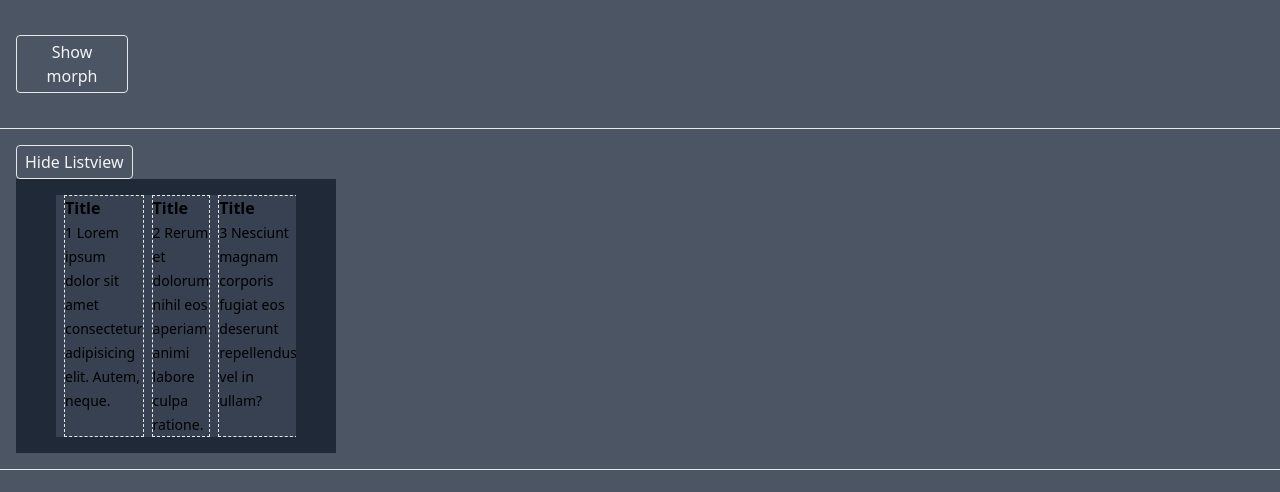
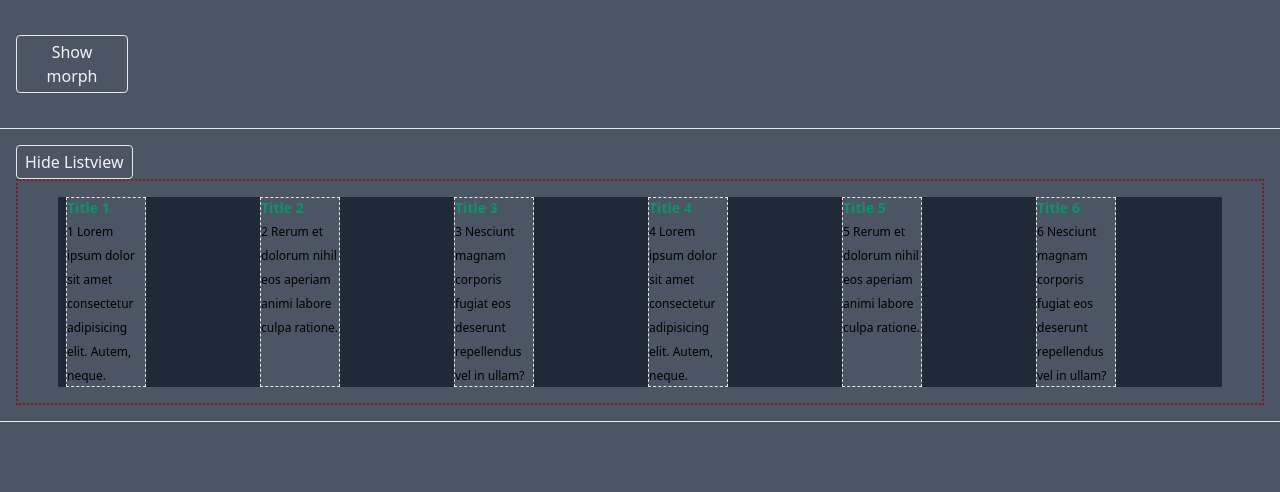
Before and after one commit to maxzz/react-spring-interpolation, a React (Vite) app: page / in a window 1280 px wide. Both pictures are taken after a click on the button "Show Listview". Shown: the top 492 px of the page. Built offline with nearby package versions, Linux system fonts and the light colour scheme.

Commit message:
Feature: Listview scroller layout 3 on grid

```diff
--- a/src/components/DemoListview.tsx
+++ b/src/components/DemoListview.tsx
@@ -11,12 +11,12 @@ type Props = {
 
 const DemoListview: React.FC<Props> = ({items}) => {
     return (
-        <div className="w-80 px-10 py-4 bg-gray-800">
-            <div className="flex justify-items-auto w-full overflow-x-scroll bg-gray-700">
-                {items.map((item) =>
-                    <div className="ml-2 flex-1 border border-dashed" key={item.id}>
-                        <h3 className="font-bold">Title</h3>
-                        <span className="text-sm">{item.title}</span>
+        <div className="px-10 py-4 border-2 border-dotted border-red-900">
+            <div className="grid grid-flow-col auto-cols-fr overflow-x-scroll bg-gray-800">
+                {items.map((item, index) =>
+                    <div className="ml-2 w-20 border border-dashed overflow-hidden bg-gray-600" key={item.id}>
+                        <h3 className="text-sm font-bold text-green-600">Title {index + 1}</h3>
+                        <span className="text-xs">{item.title}</span>
                     </div>
                 )}
             </div>
```
